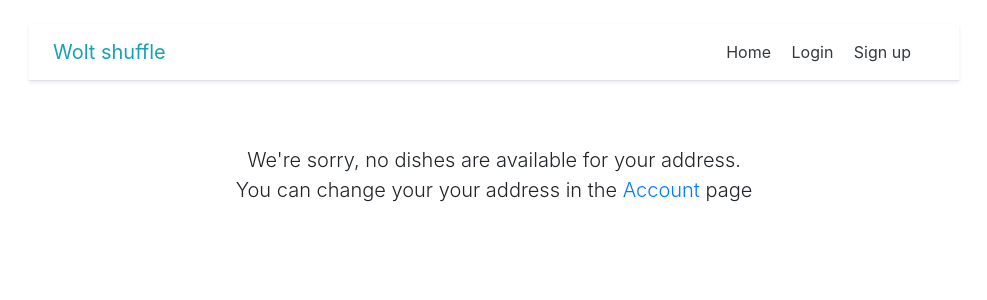
After one commit to yuval-levin/Dishuffle, a Django app: template WoltShuffleWeb/Dishuffle/templates/no_dishes.html in a window 1280 px wide. The commit adds this page. Shown: the top 300 px of the page, without its empty margins (146-1133 px from the left). Run offline with Django 3.2, Linux system fonts and the light colour scheme; the template is opened without the code that fills it, so the values that code supplies are empty; some libraries are stand-ins or nearby versions.

Commit message:
add no dishes page

```diff
--- a/WoltShuffleWeb/Dishuffle/catalog/templates/navbar.html
+++ b/WoltShuffleWeb/Dishuffle/catalog/templates/navbar.html
@@ -29,7 +29,7 @@
        <a class="p-2 text-dark text-decoration-none">Hi, {{request.user.username}} </a>
        <a class="p-2 text-dark">|</a>
 	  	<a class="p-2 text-dark" href="{% url 'home' %}">Home</a>
-	    <a class="p-2 text-dark" href="{% url 'account' %}">Account</a>
+	    <a class="p-2 text-dark" href=>Account</a>
 	    <a class="p-2 text-dark" href="{% url 'logout' %}">Logout</a>
 	{% else %}
 		<a class="p-2 text-dark" href="{% url 'home' %}">Home</a>
--- a/WoltShuffleWeb/Dishuffle/catalog/views.py
+++ b/WoltShuffleWeb/Dishuffle/catalog/views.py
@@ -34,6 +34,9 @@ def shuffle_view(request, combined_string):
 
         list_of_unwanted_dishes = list(request.user.unwanted_dishes.values_list('dish_hash', flat=True))
         dish = return_random_dish(lat, long,list_of_unwanted_dishes)
+        # if user has no available dishes around him
+        if dish is None:
+            return render(request, 'no_dishes.html', context)
         context['dish_name'] = dish[0]
         context['restaurant'] = dish[1]
         context['description'] = dish[2]
--- /dev/null
+++ b/WoltShuffleWeb/Dishuffle/templates/no_dishes.html
@@ -0,0 +1,13 @@
+{% extends "base_generic.html" %}
+{% load static %}
+
+{% block body %}
+
+ <div class="pricing-header px-3 py-3 pt-md-5 pb-md-4 mx-auto text-center">
+
+          <p class="lead">We're sorry, no dishes are available for your address.<br>
+          You can change your your address in the <a href="{% url 'account' %}">Account</a> page</p>
+            <br>
+        </div>
+
+{% endblock body %}
```
Also changed, not shown: WoltShuffleWeb/Dishuffle/catalog/actions.py (+11 -6 lines).
